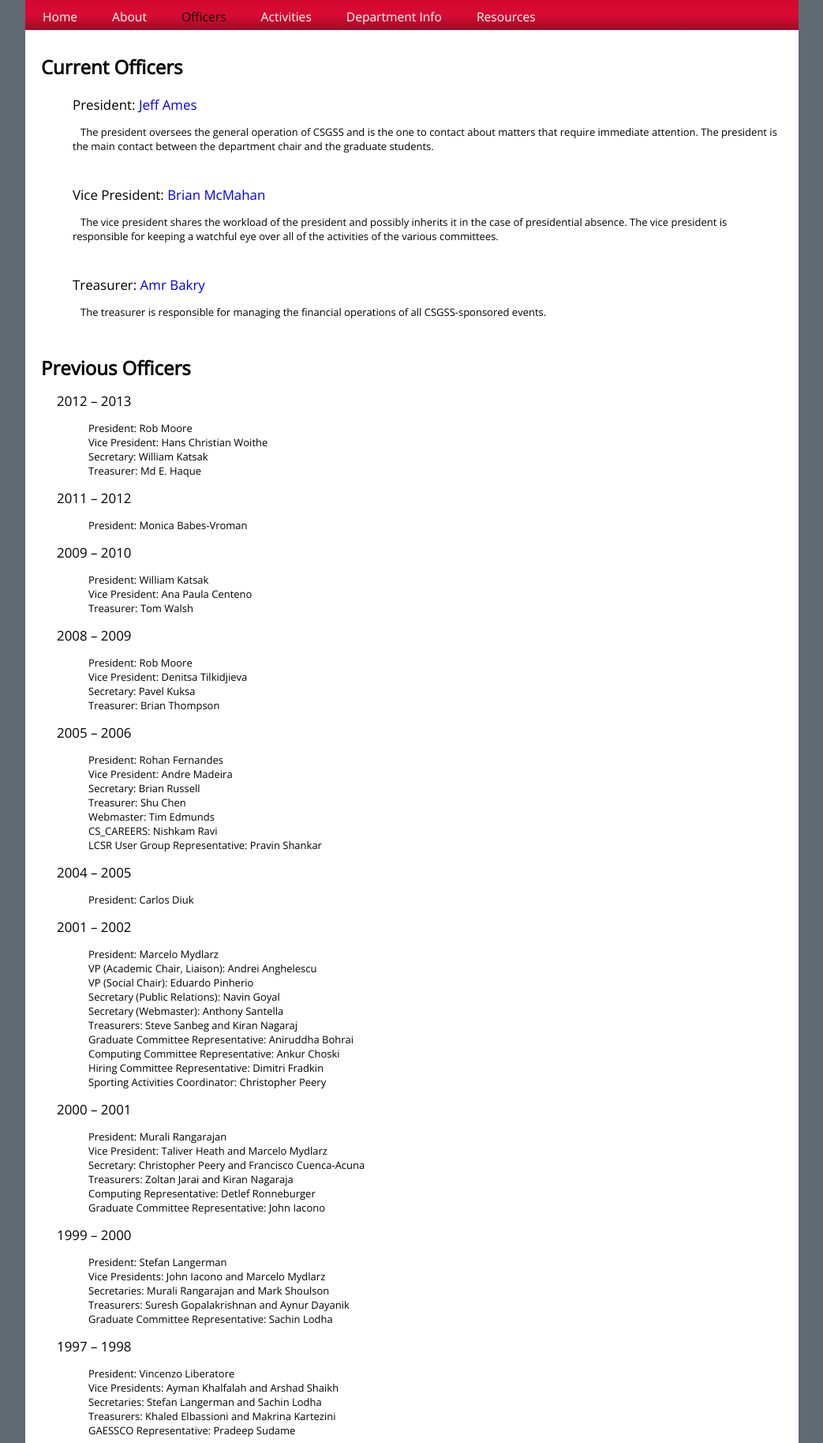
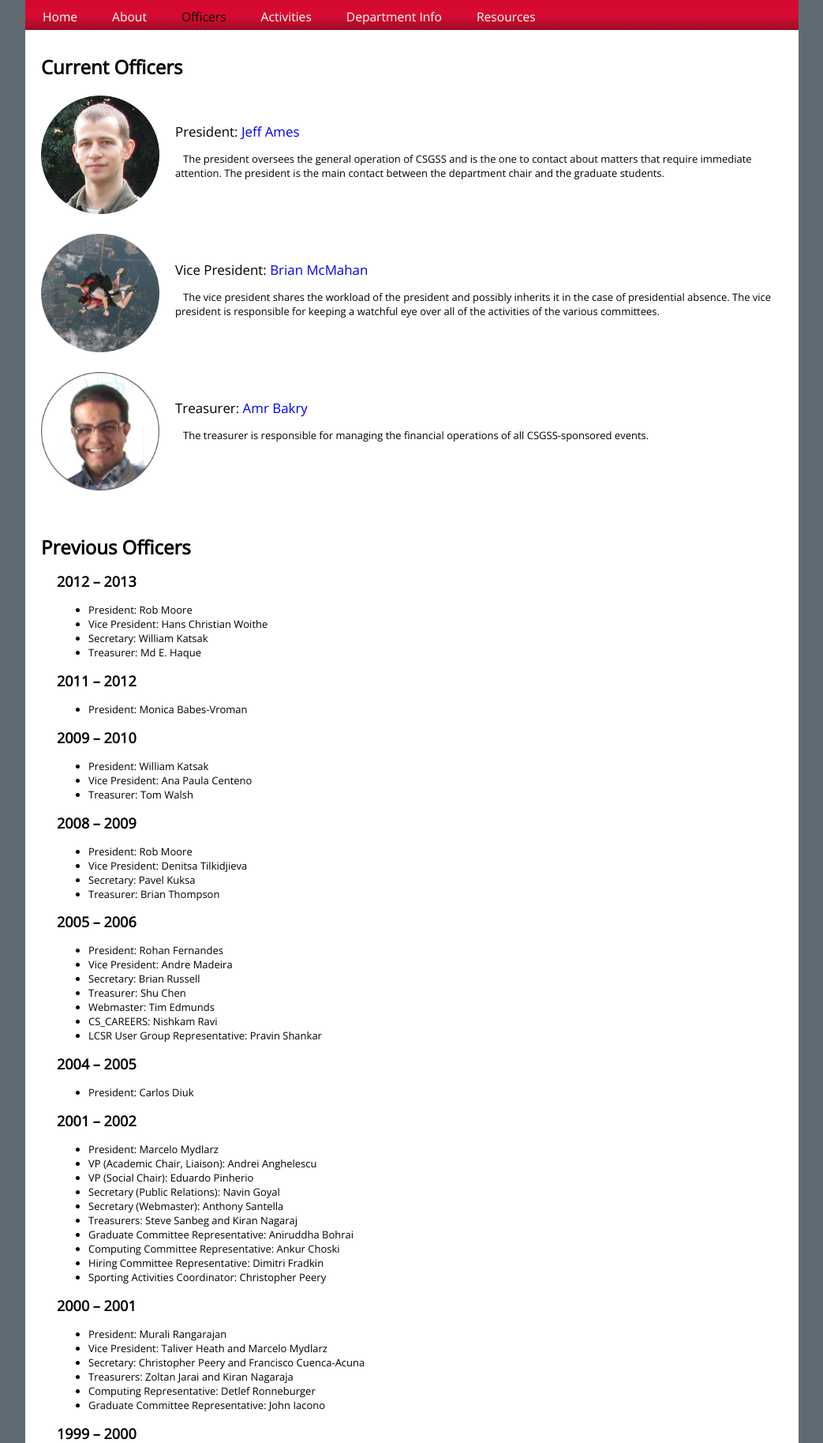
Before and after one commit to rucsgss/csgss.rutgers.edu, a PHP site: page /officers/ in a window 1280 px wide. Shown: the part 105-1932 px from the top of the page at 79% size, without its empty margins (118-1161 px from the left). Run offline with PHP 8.4, Linux system fonts and the light colour scheme.

Commit message:
Add officer photos

```diff
--- a/officers/index.php
+++ b/officers/index.php
@@ -8,23 +8,29 @@
     <div class="container">
       <?php $root = realpath($_SERVER["DOCUMENT_ROOT"]); include("$root/includes/header.html") ?>
       <div class="page_content">
+        <div class="current-officers">
           <h1>Current Officers</h1>
-        <div class="officers">
-          <div class="current-officers">
-            <ul>
-              <li>
+          <div class="officer">
+            <div class="headshot"><a href="http://www.cs.rutgers.edu/~jca105/"><img src="/images/president.png" height=150 width=150 alt="Photo of CSGSS president"/></a></div>
+            <div class="description">
               <h2>President: <a href="http://www.cs.rutgers.edu/~jca105/">Jeff Ames</a></h2>
               <p>The president oversees the general operation of CSGSS and is the one to contact about matters that require immediate attention. The president is the main contact between the department chair and the graduate students.</p>
-              </li>
-              <li>
+            </div>
+          </div>
+          <div class="officer">
+            <div class="headshot"><img src="/images/vice-president.png" height=150 width=150 alt="Photo of CSGSS vice president"/></div>
+            <div class="description">
               <h2>Vice President: <a href="mailto:bcm84@cs.rutgers.edu">Brian McMahan</a></h2>
               <p>The vice president shares the workload of the president and possibly inherits it in the case of presidential absence. The vice president is responsible for keeping a watchful eye over all of the activities of the various committees.</p>
-              </li>
-              <li>
+            </div>
+          </div>
+          <div class="officer">
+            <div class="headshot"><img src="/images/treasurer.png" height=150 width=150 alt="Photo of CSGSS treasurer"/></div>
+            <div class="description">
               <h2>Treasurer: <a href="mailto:amrbakry@cs.rutgers.edu">Amr Bakry</a></h2>
               <p>The treasurer is responsible for managing the financial operations of all CSGSS-sponsored events.</p>
-              </li>
-            </ul>
+            </div>
+          </div>
         </div>
         <div class="previous-officers">
           <h1>Previous Officers</h1>
@@ -302,7 +308,6 @@
 
         </div>
       </div>
-      </div>
       <?php $root = realpath($_SERVER["DOCUMENT_ROOT"]); include("$root/includes/footer.html") ?>
     </div>
   </body>
--- a/style.css
+++ b/style.css
@@ -198,43 +198,39 @@ table.photos td {
  * Officers Page       *
  **********************/
 
-div.officers ul {
-    list-style-type: none;
-    margin: 0px;
-}
-
-div.current-officers {
-    margin-top: 20px;
-}
-
-div.current-officers li {
-    height: 80px;
-    padding-bottom: 20px;
-    text-align: left;
+div.current-officers h1 {
+    margin-bottom: 20px;
 }
 
 div.current-officers img {
-    height: 80px;
-    width: 80px;
-    background: #d1d1d1;
-    -moz-border-radius: 10px;
-    border-radius: 10px;
-    margin-right: 10px;
+    margin-right: 20px;
 }
 
-div.officers h2 {
+div.current-officers h2 {
     font-size: 1.3em;
     font-weight: normal;
 }
 
-div.officers p {
+div.current-officers .description {
+    padding-top: 20px;
+}
+
+div.current-officers p {
     margin-left: 10px;
     display: inline;
     text-indent: 0em;
 }
 
+div.officer {
+    height: 175px;
+}
+
 div.officer img {
     float: left;
+}
+
+div.previous-officers {
+    padding-top: 30px;
 }
 
 div.previous-officers .year {
```
Also changed, not shown: images/president.png (added), images/treasurer.png (added), images/vice-president.png (added). Lines whose indentation alone changed are shown as unchanged.
